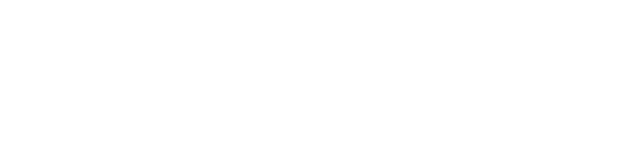
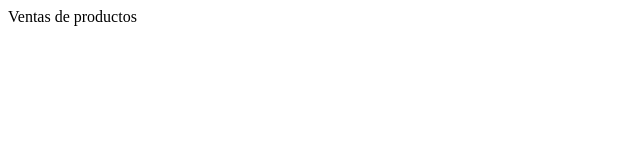
Before and after one commit to RadniDCV/Ventas_1, a plain HTML site: page index.html in a window 1280 px wide. Shown: the whole page, without its empty margins (0-640 px from the left). Drawn offline with Linux system fonts and the light colour scheme.

Commit message:
cambio_2

```diff
--- a/index.html
+++ b/index.html
@@ -7,6 +7,6 @@
     <title>Ventas de productos</title>
 </head>
 <body>
-
+    Ventas de productos
 </body>
 </html>
```
